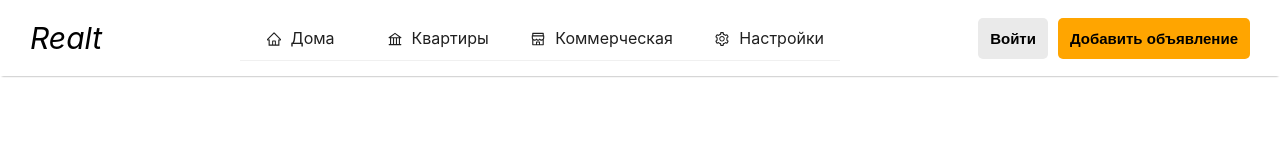
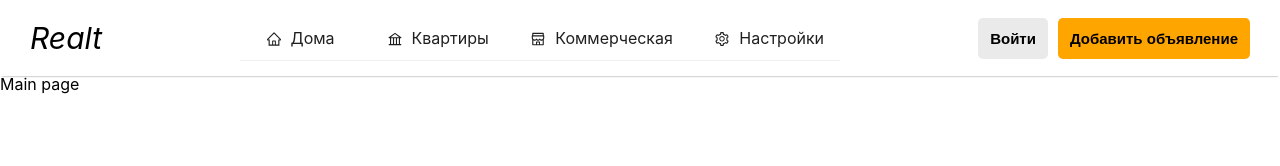
Before and after one commit to KirillTarasenk0/rental-app-frontend, a React (Create React App) app: page / in a window 1280 px wide. Shown: the top 166 px of the page. Built offline with nearby package versions, Linux system fonts and the light colour scheme.

Commit message:
Router was fixed and Home page was added

```diff
--- a/src/App.js
+++ b/src/App.js
@@ -1,5 +1,6 @@
 import {BrowserRouter} from "react-router-dom";
 import {Router} from "./components/router/Router";
+import {Home} from "./pages/home/Home";
 
 export const App = () => {
   return (
--- /dev/null
+++ b/src/pages/home/Home.jsx
@@ -0,0 +1,9 @@
+import './Home.scss';
+
+export const Home = () => {
+    return (
+      <>
+        <h1>Main page</h1>
+      </>
+    );
+}
```
Also changed, not shown: src/components/router/Router.jsx (+6 -1 lines), src/pages/home/Home.scss (added).
